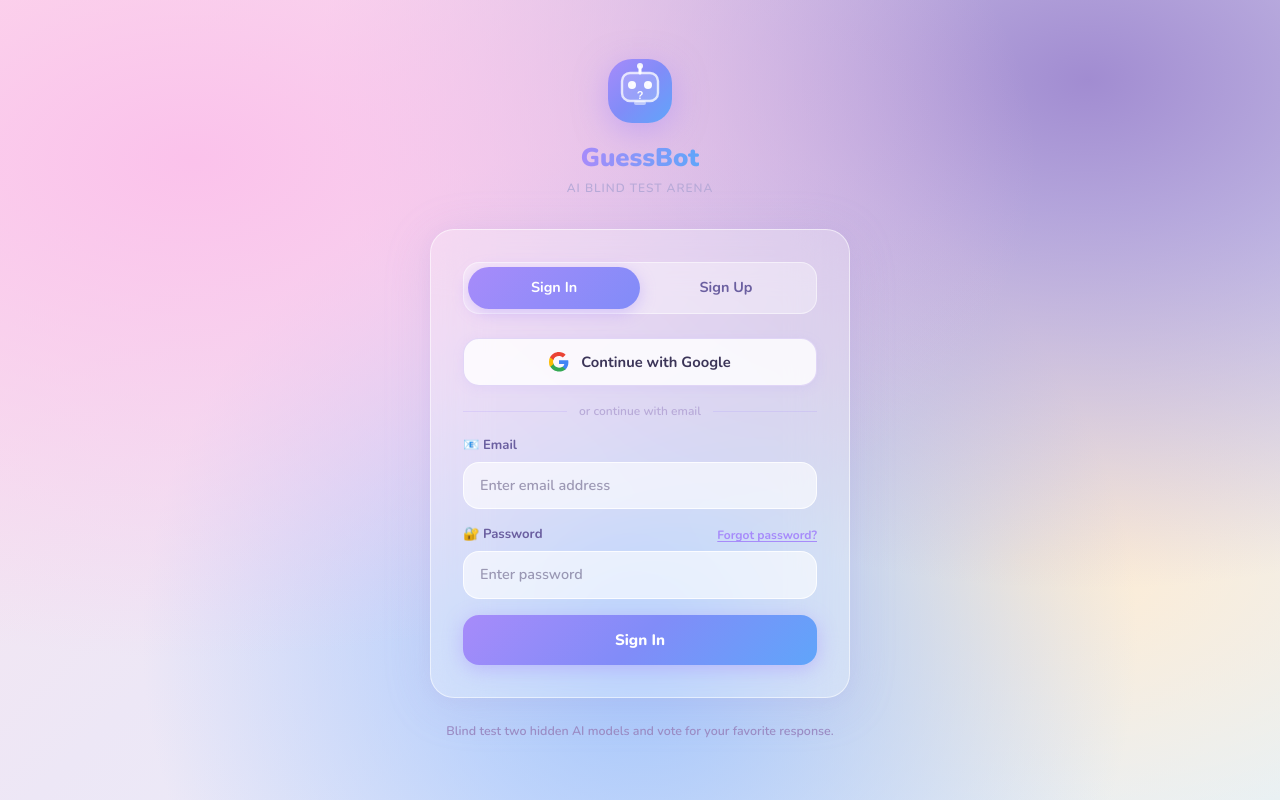
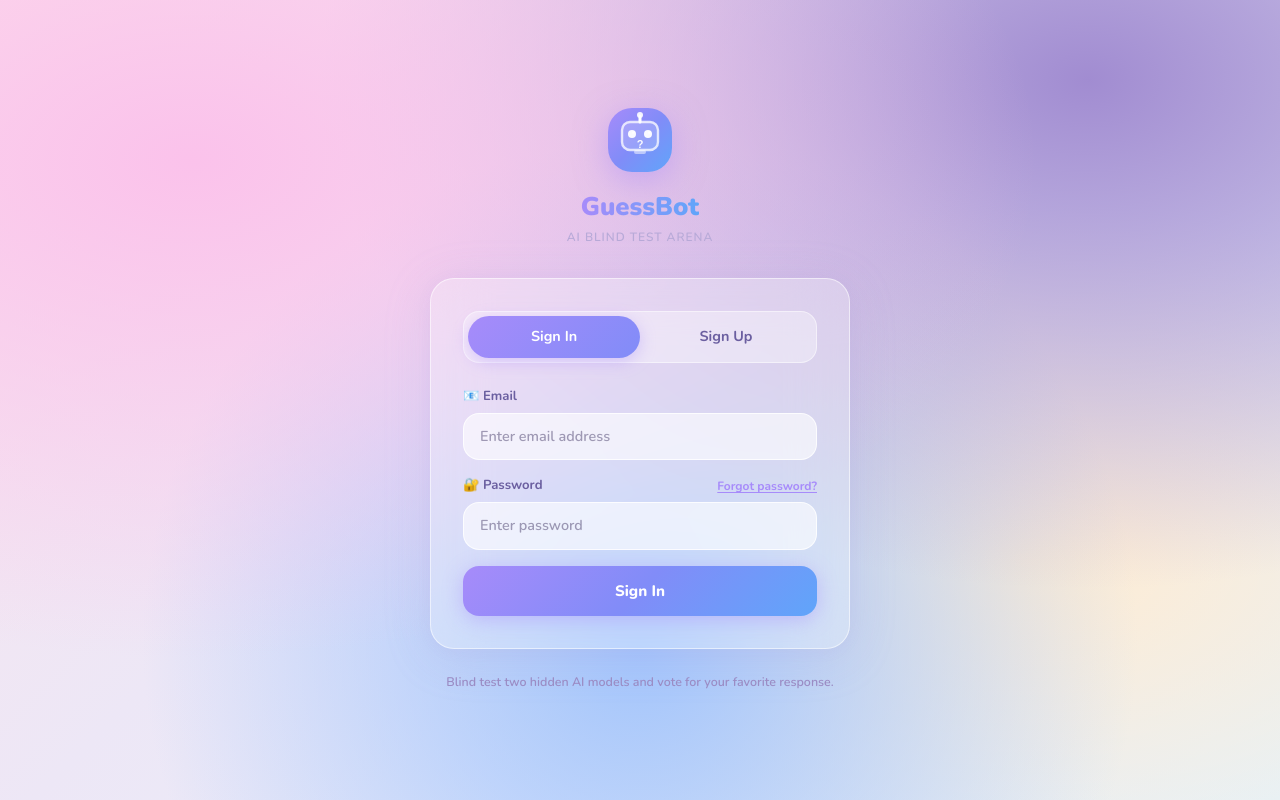
Before and after one commit to daiqilongcn/GuessBot, a React (Vite) app: page /login in a window 1280 px wide. Built offline with nearby package versions, Linux system fonts and the light colour scheme; no server answers.

Commit message:
hide Google OAuth button until provider is configured

```diff
--- a/src/pages/LoginPage.tsx
+++ b/src/pages/LoginPage.tsx
@@ -247,8 +247,9 @@ export default function LoginPage({ onSuccess }: LoginPageProps) {
                         </div>
                     )}
 
-                    {/* Google OAuth button — only shown on signin / signup */}
-                    {mode !== 'forgot' && (
+                    {/* Google OAuth button — hidden until Google provider is configured in Supabase */}
+                    {/* To re-enable: change false to (mode !== 'forgot') */}
+                    {false && mode !== 'forgot' && (
                         <>
                             <button
                                 id="google-signin-btn"
```
